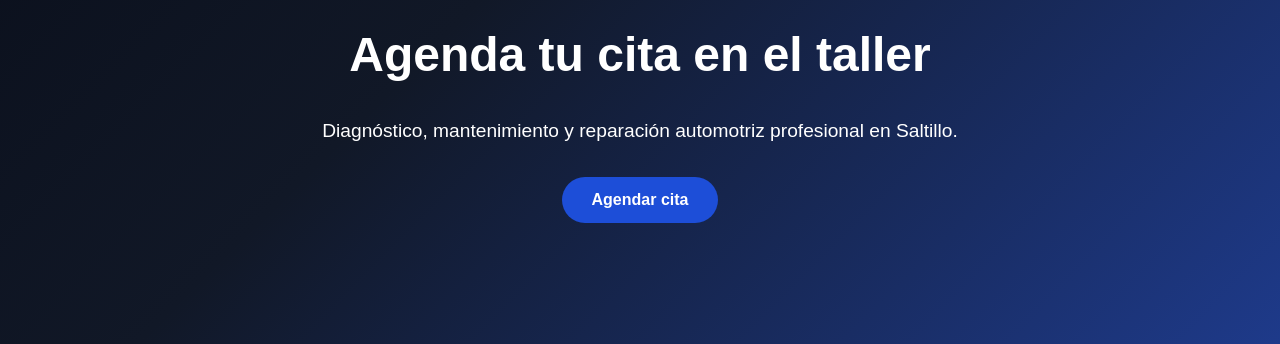
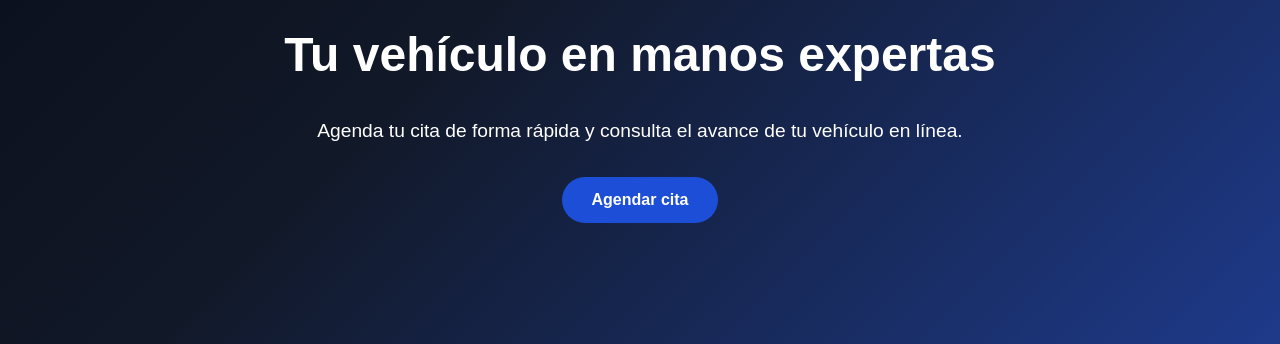
Before and after one commit to elizabethkeira01-lang/servicio-integral-automotriz, a plain HTML site: page index.html in a window 1280 px wide. Shown: the part 456-800 px from the top of the page. Drawn offline with nearby package versions, Linux system fonts and the light colour scheme.

Commit message:
Update index.html

```diff
--- a/index.html
+++ b/index.html
@@ -14,8 +14,8 @@
     <section class="hero-content">
         <img src="img/logo.png" alt="Servicio Integral Automotriz" class="logo-hero">
 
-        <h1>Agenda tu cita en el taller</h1>
-        <p>Diagnóstico, mantenimiento y reparación automotriz profesional en Saltillo.</p>
+        <h1>Tu vehículo en manos expertas</h1>
+<p>Agenda tu cita de forma rápida y consulta el avance de tu vehículo en línea.</p>
 
         <div class="hero-buttons">
             <a class="btn" href="#agenda">Agendar cita</a>
```
